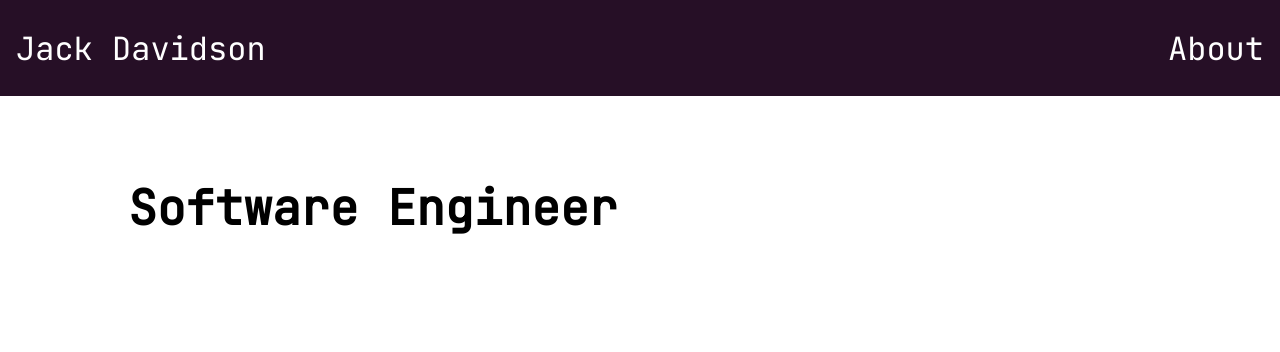
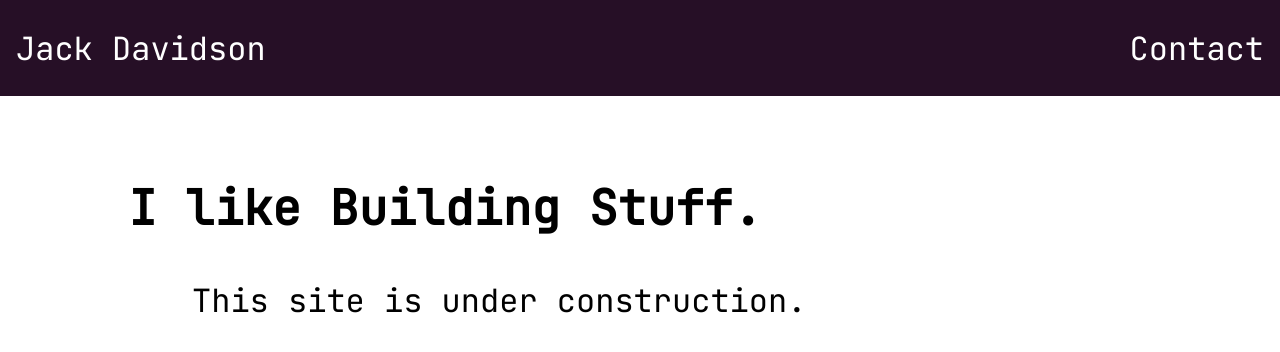
Before and after one commit to jack-davidson/jackd.cloud, a plain HTML site: page index.html in a window 1280 px wide. Drawn offline with Linux system fonts and the light colour scheme.

Commit message:
formatted paragraphs

```diff
--- a/index.html
+++ b/index.html
@@ -15,11 +15,14 @@
     <nav>
       <a href="./index.html">Jack Davidson</a>
       <ul>
-        <li><a href="./about.html">About</a></li>
+        <li><a href="./about.html">Contact</a></li>
       </ul>
     </nav>
     <section>
-      <h1>Software Engineer</h1>
+      <h1>I like Building Stuff.</h1>
+      <p>
+        This site is under construction.
+      </p>
     </section>
   </body>
 </html>
--- a/static/css/main.css
+++ b/static/css/main.css
@@ -50,3 +50,7 @@ section {
     margin-left: auto;
     margin-right: auto;
 }
+
+section p {
+    padding-left: 5vw;
+}
```
